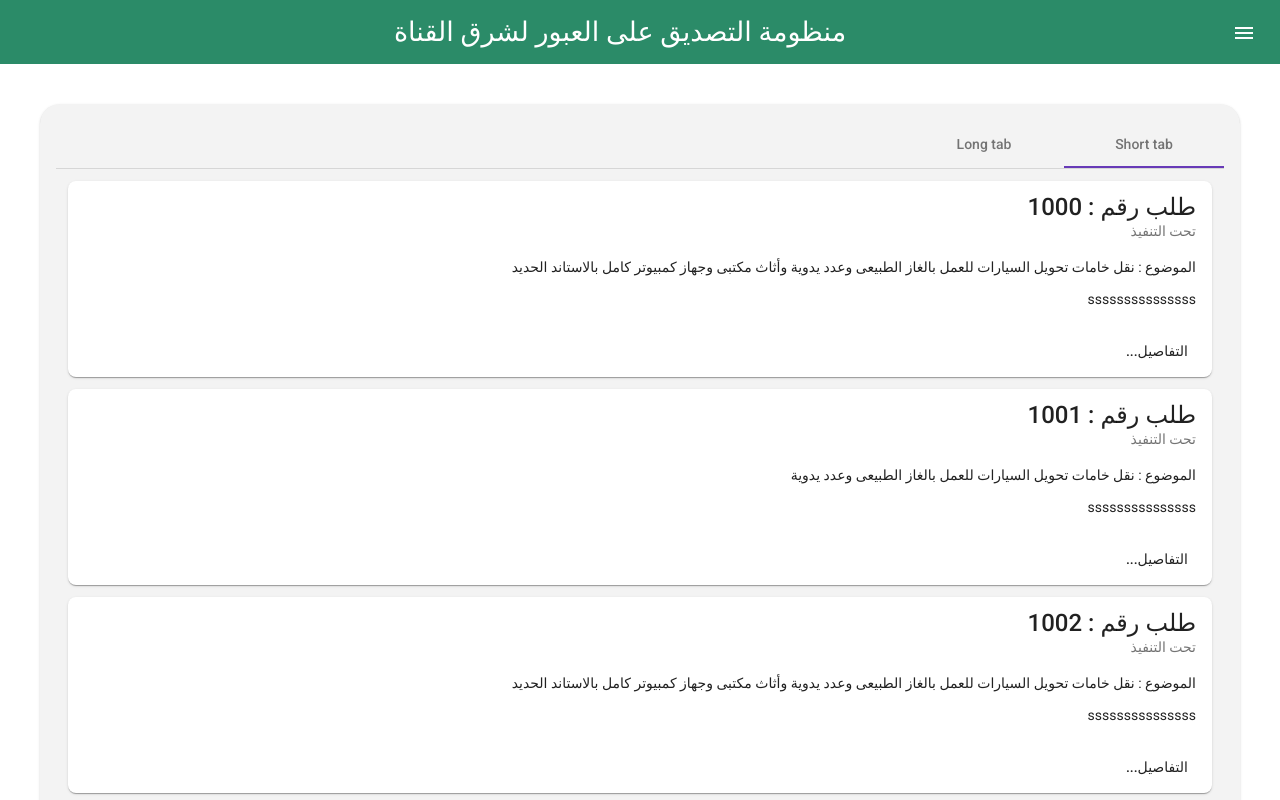
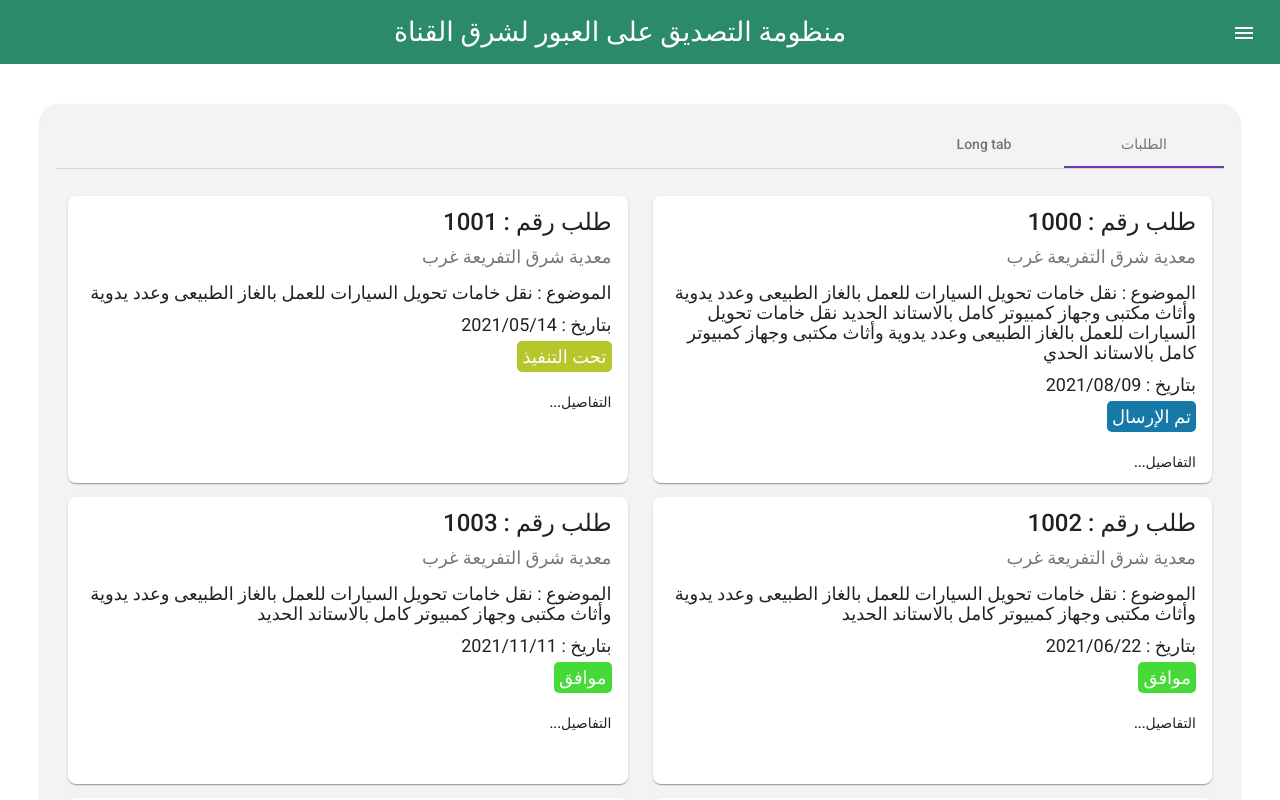
Before and after one commit to amrghobashi/border-crossing-permits, an Angular app: page / in a window 1280 px wide. Shown: the top 800 px of the page. Built offline with nearby package versions, Linux system fonts and the light colour scheme; data requests are answered from the project's data file.

Commit message:
working on tabs and completedRequest component

```diff
--- a/requests.json
+++ b/requests.json
@@ -3,14 +3,14 @@
             "id": 1,
             "request_number": "1000",
             "request_date": "2021/08/09",
-            "subject": "نقل خامات تحويل السيارات للعمل بالغاز الطبيعى وعدد يدوية وأثاث مكتبى وجهاز كمبيوتر كامل بالاستاند الحديد",
+            "subject": "نقل خامات تحويل السيارات للعمل بالغاز الطبيعى وعدد يدوية وأثاث مكتبى وجهاز كمبيوتر كامل بالاستاند الحديد نقل خامات تحويل السيارات للعمل بالغاز الطبيعى وعدد يدوية وأثاث مكتبى وجهاز كمبيوتر كامل بالاستاند الحدي",
             "address": " محطة الغاز الطبيعى للسيارات التابعة لشركة ( كار جاس ) والكائنة بشارع اسيوط بجوار قسم ثالث العريش",
             "pass_id": "معدية شرق التفريعة غرب",
             "notes": 65,
             "request_status_id": 1,
-            "request_status": "تحت التنفيذ",
-            "tasdek_status": 24,
-            "tasdek_detail": "تحت التنفيذ"
+            "request_status": "تم الإرسال ",
+            "tasdek_status_id": 0,
+            "tasdek_status": "تحت التنفيذ"
         },
         {
             "id": 2,
@@ -22,8 +22,8 @@
             "notes": 65,
             "request_status_id": 2,
             "request_status": "تحت التنفيذ",
-            "tasdek_status": 24,
-            "tasdek_detail": "تحت التنفيذ"
+            "tasdek_status_id": 0,
+            "tasdek_status": "تحت التنفيذ"
         },
         {
             "id": 3,
@@ -35,8 +35,8 @@
             "notes": 65,
             "request_status_id": 2,
             "request_status": "تحت التنفيذ",
-            "tasdek_status": 24,
-            "tasdek_detail": "تحت التنفيذ"
+            "tasdek_status_id": 1,
+            "tasdek_status": "موافق "
         },
         {
             "id": 4,
@@ -46,10 +46,10 @@
             "address": " محطة الغاز الطبيعى للسيارات التابعة لشركة ( كار جاس ) والكائنة بشارع اسيوط بجوار قسم ثالث العريش",
             "pass_id": "معدية شرق التفريعة غرب",
             "notes": "65",
-            "request_status_id": 3,
+            "request_status_id": 2,
             "request_status": "تحت التنفيذ",
-            "tasdek_status": "24",
-            "tasdek_detail": "تحت التنفيذ"
+            "tasdek_status_id": 1,
+            "tasdek_status": "موافق "
         },
         {
             "id": 5,
@@ -60,9 +60,9 @@
             "pass_id": "معدية شرق التفريعة غرب",
             "notes": "65",
             "request_status_id": 1,
-            "request_status": "تحت التنفيذ",
-            "tasdek_status": "24",
-            "tasdek_detail": "تحت التنفيذ"
+            "request_status": "تم الإرسال ",
+            "tasdek_status_id": 0,
+            "tasdek_status": "تحت التنفيذ"
         },
         {
             "id": 6,
@@ -73,9 +73,9 @@
             "pass_id": "معدية شرق التفريعة غرب",
             "notes": "65",
             "request_status_id": 1,
-            "request_status": "تحت التنفيذ",
-            "tasdek_status": "24",
-            "tasdek_detail": "تحت التنفيذ"
+            "request_status": "تم الإرسال ",
+            "tasdek_status_id": 0,
+            "tasdek_status": "تحت التنفيذ"
         },
         {
             "id": 7,
@@ -85,10 +85,10 @@
             "address": " محطة الغاز الطبيعى للسيارات التابعة لشركة ( كار جاس ) والكائنة بشارع اسيوط بجوار قسم ثالث العريش",
             "pass_id": "معدية شرق التفريعة غرب",
             "notes": "65",
-            "request_status_id": 1,
+            "request_status_id": 2,
             "request_status": "تحت التنفيذ",
-            "tasdek_status": "24",
-            "tasdek_detail": "تحت التنفيذ"
+            "tasdek_status_id": 2,
+            "tasdek_status": "غير موافق "
         }
     ]
 }
--- a/src/app/Models/request.ts
+++ b/src/app/Models/request.ts
@@ -8,6 +8,6 @@ export interface Request{
   notes?: string;
   request_status_id?: number;
   request_status?: string;
+  tasdek_status_id?: number;
   tasdek_status?: string;
-  tasdek_detail?: string;
 }
--- a/src/app/app.module.ts
+++ b/src/app/app.module.ts
@@ -18,6 +18,7 @@ import { MatPaginatorModule } from '@angular/material/paginator';
 import { MatSortModule } from '@angular/material/sort';
 import { MatTabsModule } from '@angular/material/tabs';
 import { MatGridListModule } from '@angular/material/grid-list';
+import { MatProgressBarModule } from '@angular/material/progress-bar';
 import { ToolBarComponent } from './shared/tool-bar/tool-bar.component';
 import { CompletedRequestComponent } from './completed-request/completed-request.component';
 
@@ -45,7 +46,8 @@ import { CompletedRequestComponent } from './completed-request/completed-request
     MatPaginatorModule,
     MatSortModule,
     MatTabsModule,
-    MatGridListModule
+    MatGridListModule,
+    MatProgressBarModule
   ],
   providers: [],
   bootstrap: [AppComponent]
--- a/src/app/completed-request/completed-request.component.css
+++ b/src/app/completed-request/completed-request.component.css
@@ -0,0 +1,7 @@
+/* .mat-grid-tile-content {
+    height: fit-content !important;
+} */
+
+.mat-tab-label {
+    font-size: large;
+}
--- a/src/app/completed-request/completed-request.component.html
+++ b/src/app/completed-request/completed-request.component.html
@@ -1,21 +1,29 @@
 <mat-card style="margin: 40px; background-color: #f3f3f3; border-radius: 20px;">
-    <mat-tab-group dir="rtl" dynamicHeight>
-        <mat-tab label="Short tab">
-          <div class="col-md-6" cols="6"  *ngFor="let request of requests">
-              <!-- <br> -->
-            <mat-card dir="rtl" class="example-card" style="margin: 12px; border-radius: 8px;">
+    <mat-tab-group dir="rtl" dynamicHeight style="font-size: large;">
+        <mat-tab label=" الطلبات" class="mat-tab-label">
+            <br>
+            <mat-grid-list cols="2" rowHeight="300px">
+                <mat-grid-tile *ngFor="let request of requests">
+                    <mat-card dir="rtl" class="example-card" style="margin: 12px; border-radius: 8px; width: 100%; height: 85%;">
                         <mat-card-title>طلب رقم : {{ request.request_number }}</mat-card-title>
-                <mat-card-subtitle>{{ request.request_status }}</mat-card-subtitle>
+                        <mat-card-subtitle style="margin-top: 3%; font-size: large;">{{ request.pass_id }}</mat-card-subtitle>
                         <mat-card-content>
-                  <p>الموضوع : {{ request.subject }}</p>
-                  <p>sssssssssssssss</p>
+                            <p style="font-size: large;">الموضوع : {{ request.subject }}</p>
+                            <p style="font-size: large;">بتاريخ : {{ request.request_date }}</p>
+                            <a *ngIf="request.request_status_id === 1 && request.tasdek_status_id === 0;" style="background-color: rgb(22, 121, 167); padding: 5px; border-radius: 5px; color: white; font-size: large;"> {{request.request_status}} </a>
+                            <a *ngIf="request.request_status_id === 2 && request.tasdek_status_id === 0;" style="background-color: rgb(183, 199, 43); padding: 5px; border-radius: 5px; color: white; font-size: large;"> {{request.request_status}} </a>
+                            <a *ngIf="request.tasdek_status_id === 1;" style="background-color: rgb(69, 218, 55); padding: 5px; border-radius: 5px; color: white; font-size: large;"> {{request.tasdek_status}} </a>
+                            <a *ngIf="request.tasdek_status_id === 2;" style="background-color: rgb(218, 90, 16); padding: 5px; border-radius: 5px; color: white; font-size: large;"> {{request.tasdek_status}} </a>
                         </mat-card-content>
-                <mat-card-actions>
+                        <!-- <mat-card-actions>
                             <button mat-button>التفاصيل...</button>
-                </mat-card-actions>
+                        </mat-card-actions> -->
+                        <mat-card-footer>
+                            <button mat-button>التفاصيل...</button>
+                        </mat-card-footer>
                     </mat-card>
-              <!-- <br> -->
-          </div>
+                </mat-grid-tile>
+            </mat-grid-list>
         </mat-tab>
         <mat-tab label="Long tab">
             <div class="example-large-box mat-elevation-z4">
--- a/src/app/request/request.component.html
+++ b/src/app/request/request.component.html
@@ -48,10 +48,10 @@
             <td mat-cell *matCellDef="let element"> {{element.tasdek_status}} </td>
         </ng-container>
 
-        <ng-container matColumnDef="tasdek_detail">
+        <!-- <ng-container matColumnDef="tasdek_detail">
             <th style="width: 10%;" mat-header-cell *matHeaderCellDef mat-sort-header> تفاصيل التصديق </th>
             <td mat-cell *matCellDef="let element"> {{element.tasdek_detail}} </td>
-        </ng-container>
+        </ng-container> -->
 
         <tr mat-header-row *matHeaderRowDef="displayedColumns"></tr>
         <tr mat-row *matRowDef="let row; columns: displayedColumns;"></tr>
--- a/src/app/request/request.component.ts
+++ b/src/app/request/request.component.ts
@@ -32,8 +32,7 @@ export class RequestComponent implements OnInit, OnDestroy, AfterViewInit {
       "pass_id": "معدية شرق التفريعة غرب",
       "notes": "65",
       "request_status": "تحت التنفيذ",
-      "tasdek_status": "24",
-      "tasdek_detail": "تحت التنفيذ"
+      "tasdek_status": "24"
   };
   test: any;
   supscription: Subscription = new Subscription;
@@ -47,7 +46,7 @@ export class RequestComponent implements OnInit, OnDestroy, AfterViewInit {
     })
   }
 
-  displayedColumns: string[] = ['request_number', 'request_date', 'subject', 'address', 'pass_id', 'notes', 'request_status', 'tasdek_status', 'tasdek_detail'];
+  displayedColumns: string[] = ['request_number', 'request_date', 'subject', 'address', 'pass_id', 'notes', 'request_status', 'tasdek_status'];
   // dataSource: Request[] = [];
   dataSource = new MatTableDataSource<Request>();
 
```
Lines whose indentation alone changed are shown as unchanged.
